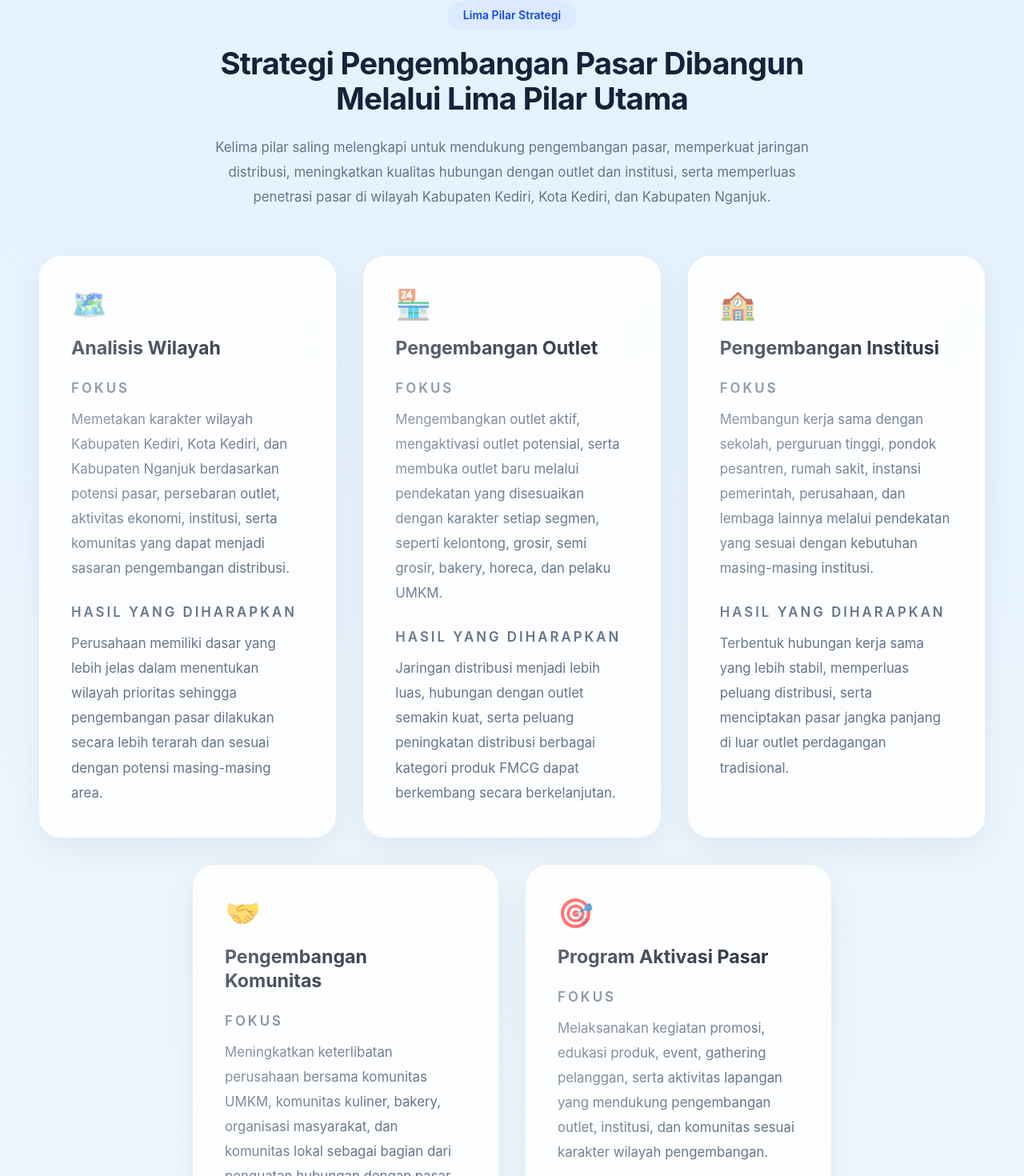
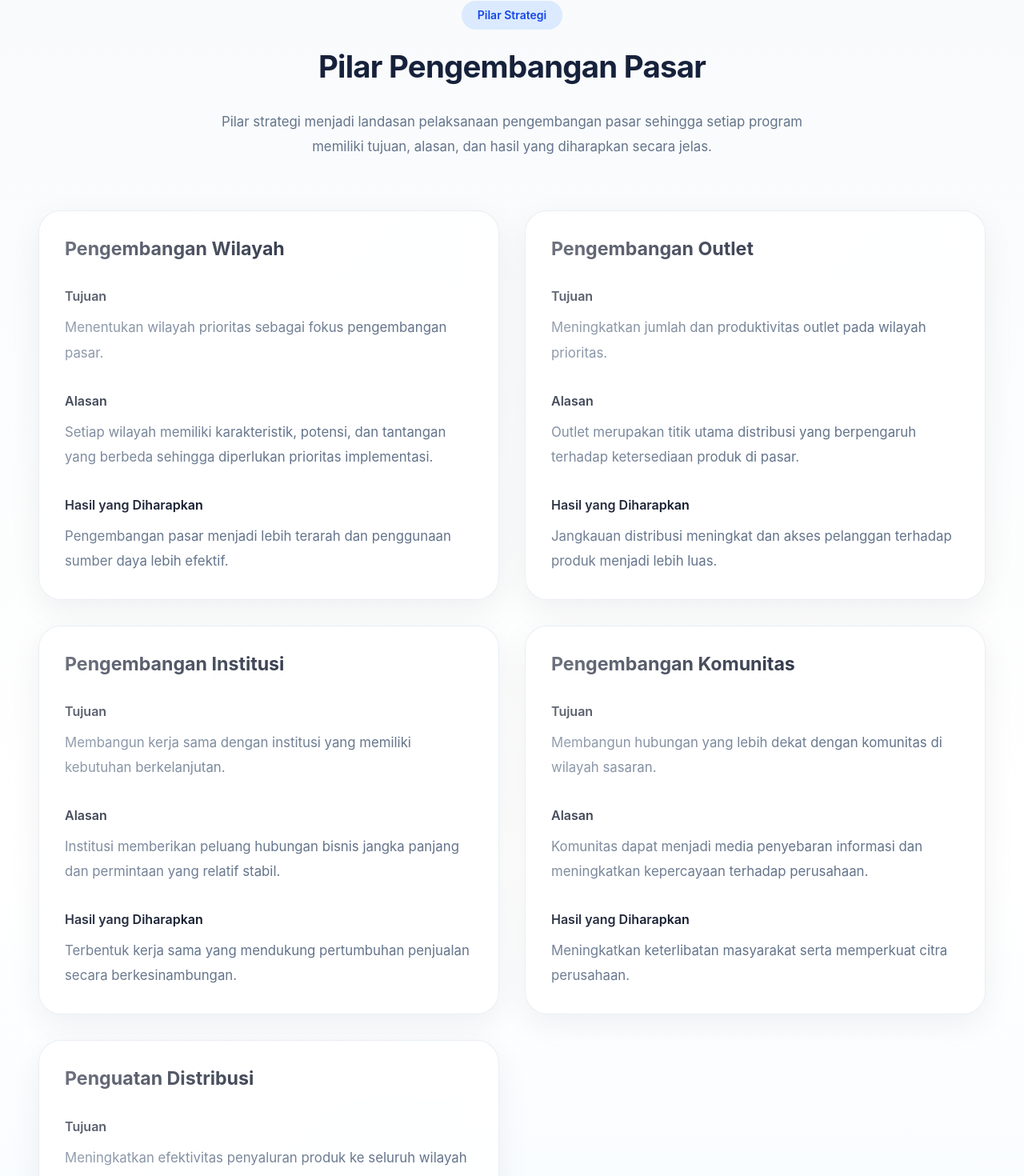
Before and after one commit to dawudsw0491-cell/market-strategy-presentation, a Next.js app: page / in a window 1280 px wide. Shown: the part 5100-6570 px from the top of the page at 80% size. Built offline with nearby package versions, Linux system fonts and the light colour scheme.

Commit message:
refactor(content): simplify strategy pillars into objective reason outcome

```diff
--- a/components/sections/strategy-pillars.tsx
+++ b/components/sections/strategy-pillars.tsx
@@ -1,146 +1,152 @@
-import Card from "@/components/ui/card";
 import Container from "@/components/ui/container";
 import Section from "@/components/ui/section";
 
 const pillars = [
   {
-    icon: "🗺️",
-    title: "Analisis Wilayah",
-    focus:
-      "Memetakan karakter wilayah Kabupaten Kediri, Kota Kediri, dan Kabupaten Nganjuk berdasarkan potensi pasar, persebaran outlet, aktivitas ekonomi, institusi, serta komunitas yang dapat menjadi sasaran pengembangan distribusi.",
-    result:
-      "Perusahaan memiliki dasar yang lebih jelas dalam menentukan wilayah prioritas sehingga pengembangan pasar dilakukan secara lebih terarah dan sesuai dengan potensi masing-masing area.",
+    title: "Pengembangan Wilayah",
+    objective:
+      "Menentukan wilayah prioritas sebagai fokus pengembangan pasar.",
+    reason:
+      "Setiap wilayah memiliki karakteristik, potensi, dan tantangan yang berbeda sehingga diperlukan prioritas implementasi.",
+    outcome:
+      "Pengembangan pasar menjadi lebih terarah dan penggunaan sumber daya lebih efektif.",
   },
   {
-    icon: "🏪",
     title: "Pengembangan Outlet",
-    focus:
-      "Mengembangkan outlet aktif, mengaktivasi outlet potensial, serta membuka outlet baru melalui pendekatan yang disesuaikan dengan karakter setiap segmen, seperti kelontong, grosir, semi grosir, bakery, horeca, dan pelaku UMKM.",
-    result:
-      "Jaringan distribusi menjadi lebih luas, hubungan dengan outlet semakin kuat, serta peluang peningkatan distribusi berbagai kategori produk FMCG dapat berkembang secara berkelanjutan.",
+    objective:
+      "Meningkatkan jumlah dan produktivitas outlet pada wilayah prioritas.",
+    reason:
+      "Outlet merupakan titik utama distribusi yang berpengaruh terhadap ketersediaan produk di pasar.",
+    outcome:
+      "Jangkauan distribusi meningkat dan akses pelanggan terhadap produk menjadi lebih luas.",
   },
   {
-    icon: "🏫",
     title: "Pengembangan Institusi",
-    focus:
-      "Membangun kerja sama dengan sekolah, perguruan tinggi, pondok pesantren, rumah sakit, instansi pemerintah, perusahaan, dan lembaga lainnya melalui pendekatan yang sesuai dengan kebutuhan masing-masing institusi.",
-    result:
-      "Terbentuk hubungan kerja sama yang lebih stabil, memperluas peluang distribusi, serta menciptakan pasar jangka panjang di luar outlet perdagangan tradisional.",
+    objective:
+      "Membangun kerja sama dengan institusi yang memiliki kebutuhan berkelanjutan.",
+    reason:
+      "Institusi memberikan peluang hubungan bisnis jangka panjang dan permintaan yang relatif stabil.",
+    outcome:
+      "Terbentuk kerja sama yang mendukung pertumbuhan penjualan secara berkesinambungan.",
   },
   {
-    icon: "🤝",
     title: "Pengembangan Komunitas",
-    focus:
-      "Meningkatkan keterlibatan perusahaan bersama komunitas UMKM, komunitas kuliner, bakery, organisasi masyarakat, dan komunitas lokal sebagai bagian dari penguatan hubungan dengan pasar.",
-    result:
-      "Kepercayaan masyarakat meningkat, jaringan pemasaran berkembang lebih luas, serta tercipta peluang distribusi baru melalui hubungan yang berkelanjutan dengan komunitas.",
+    objective:
+      "Membangun hubungan yang lebih dekat dengan komunitas di wilayah sasaran.",
+    reason:
+      "Komunitas dapat menjadi media penyebaran informasi dan meningkatkan kepercayaan terhadap perusahaan.",
+    outcome:
+      "Meningkatkan keterlibatan masyarakat serta memperkuat citra perusahaan.",
   },
   {
-    icon: "🎯",
-    title: "Program Aktivasi Pasar",
-    focus:
-      "Melaksanakan kegiatan promosi, edukasi produk, event, gathering pelanggan, serta aktivitas lapangan yang mendukung pengembangan outlet, institusi, dan komunitas sesuai karakter wilayah pengembangan.",
-    result:
-      "Kesadaran terhadap produk meningkat, hubungan dengan pelanggan menjadi lebih kuat, serta mendukung percepatan penetrasi pasar pada wilayah prioritas.",
+    title: "Penguatan Distribusi",
+    objective:
+      "Meningkatkan efektivitas penyaluran produk ke seluruh wilayah layanan.",
+    reason:
+      "Distribusi yang baik memastikan produk tersedia sesuai kebutuhan pelanggan.",
+    outcome:
+      "Pelayanan menjadi lebih konsisten dan mendukung pertumbuhan pasar.",
   },
 ];
 
-function PillarCard({
-  icon,
-  title,
-  focus,
-  result,
-}: (typeof pillars)[number]) {
+export default function StrategyPillars() {
   return (
-    <Card className="h-full">
-      <div className="mb-5 text-4xl">
-        {icon}
+    <Section background="gradient">
+      <Container>
+
+        <div className="mx-auto mb-16 max-w-3xl text-center">
+
+          <span className="inline-flex rounded-full bg-blue-100 px-5 py-2 text-sm font-semibold text-blue-700">
+            Pilar Strategi
+          </span>
+
+          <h2 className="mt-6">
+            Pilar Pengembangan Pasar
+          </h2>
+
+          <p className="mt-8 text-lg leading-8 text-slate-600">
+            Pilar strategi menjadi landasan pelaksanaan pengembangan pasar
+            sehingga setiap program memiliki tujuan, alasan, dan hasil yang
+            diharapkan secara jelas.
+          </p>
+
         </div>
 
-      <h3 className="mb-5 text-xl font-semibold text-slate-900">
-        {title}
+        <div className="grid gap-8 lg:grid-cols-2">
+
+          {pillars.map((pillar) => (
+
+            <div
+              key={pillar.title}
+              className="card p-8"
+            >
+
+              <h3 className="text-2xl font-bold text-slate-900">
+                {pillar.title}
               </h3>
 
-      <div className="space-y-6">
-        <div>
-          <p className="text-xs font-semibold uppercase tracking-[0.18em] text-blue-600">
-            Fokus
+              <div className="mt-8">
+
+                <h4 className="font-semibold text-slate-900">
+                  Tujuan
+                </h4>
+
+                <p className="mt-3 leading-8 text-slate-600">
+                  {pillar.objective}
                 </p>
 
-          <p className="mt-2 leading-7 text-slate-600">
-            {focus}
-          </p>
               </div>
 
-        <div>
-          <p className="text-xs font-semibold uppercase tracking-[0.18em] text-emerald-600">
-            Hasil Yang Diharapkan
+              <div className="mt-8">
+
+                <h4 className="font-semibold text-slate-900">
+                  Alasan
+                </h4>
+
+                <p className="mt-3 leading-8 text-slate-600">
+                  {pillar.reason}
                 </p>
 
-          <p className="mt-2 leading-7 text-slate-600">
-            {result}
+              </div>
+
+              <div className="mt-8">
+
+                <h4 className="font-semibold text-slate-900">
+                  Hasil yang Diharapkan
+                </h4>
+
+                <p className="mt-3 leading-8 text-slate-600">
+                  {pillar.outcome}
                 </p>
+
               </div>
+
             </div>
-    </Card>
-  );
-}
 
-export default function StrategyPillars() {
-  return (
-    <Section background="white">
-      <Container>
-        <div className="mx-auto mb-14 max-w-3xl text-center">
-          <span className="inline-flex rounded-full bg-blue-100 px-5 py-2 text-sm font-semibold text-blue-700">
-            Lima Pilar Strategi
+          ))}
+
+        </div>
+
+        <div className="mt-16 executive-box">
+
+          <span className="inline-flex rounded-full bg-white/10 px-5 py-2 text-sm font-semibold">
+            Kesimpulan
           </span>
 
-          <h2 className="mt-5">
-            Strategi Pengembangan Pasar Dibangun Melalui Lima Pilar Utama
+          <h2 className="mt-6 text-white">
+            Arah Pelaksanaan Strategi
           </h2>
 
-          <p className="mt-6 text-lg leading-8 text-slate-600">
-            Kelima pilar saling melengkapi untuk mendukung pengembangan pasar,
-            memperkuat jaringan distribusi, meningkatkan kualitas hubungan
-            dengan outlet dan institusi, serta memperluas penetrasi pasar di
-            wilayah Kabupaten Kediri, Kota Kediri, dan Kabupaten Nganjuk.
+          <p className="mt-6 max-w-4xl text-lg leading-8 text-slate-200">
+            Kelima pilar strategi saling melengkapi dalam mendukung
+            pengembangan pasar. Pelaksanaan dilakukan secara bertahap sesuai
+            prioritas wilayah, kapasitas distribusi, serta peluang kerja sama
+            yang tersedia sehingga implementasi dapat berjalan secara
+            terarah dan berkelanjutan.
           </p>
+
         </div>
 
-        {/* Desktop & Laptop */}
-        <div className="hidden xl:block">
-          <div className="flex justify-center gap-8">
-            {pillars.slice(0, 3).map((pillar) => (
-              <div
-                key={pillar.title}
-                className="w-full max-w-sm"
-              >
-                <PillarCard {...pillar} />
-              </div>
-            ))}
-          </div>
-
-          <div className="mt-8 flex justify-center gap-8">
-            {pillars.slice(3).map((pillar) => (
-              <div
-                key={pillar.title}
-                className="w-full max-w-sm"
-              >
-                <PillarCard {...pillar} />
-              </div>
-            ))}
-          </div>
-        </div>
-
-        {/* Tablet & Mobile */}
-        <div className="space-y-8 xl:hidden">
-          {pillars.map((pillar) => (
-            <PillarCard
-              key={pillar.title}
-              {...pillar}
-            />
-          ))}
-        </div>
       </Container>
     </Section>
   );
```
Lines whose indentation alone changed are shown as unchanged.
